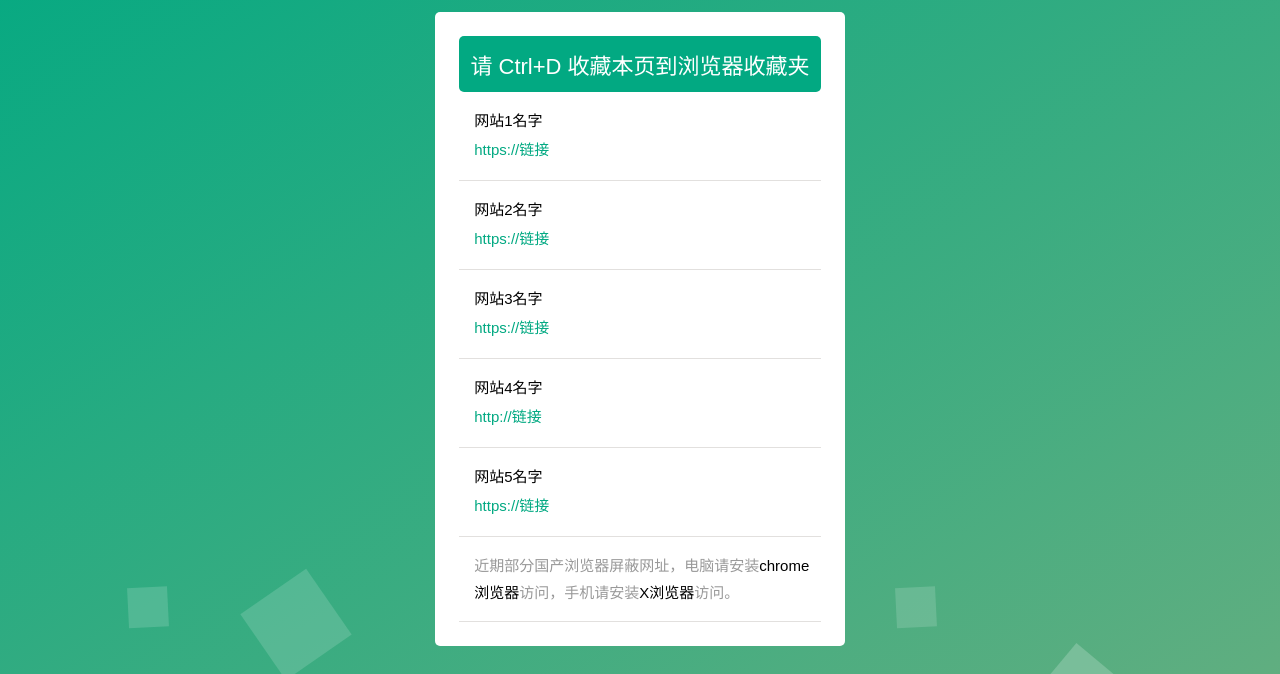
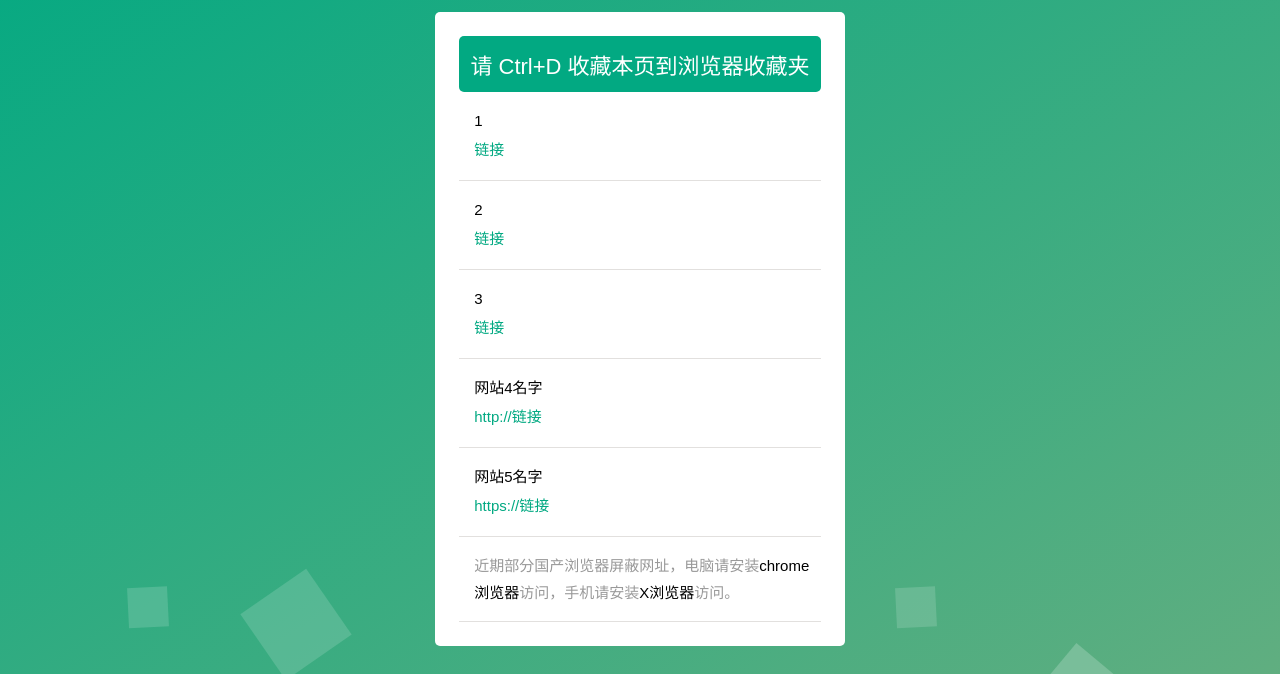
Before and after one commit to web-cn/web-cn.github.io, a plain HTML site: page 1.html in a window 1280 px wide. Shown: the part 126-800 px from the top of the page. Drawn offline with Linux system fonts and the light colour scheme.

Commit message:
Update 1.html

```diff
--- a/1.html
+++ b/1.html
@@ -22,18 +22,18 @@
 							<h2>请 Ctrl+D 收藏本页到浏览器收藏夹</h2>
 							<ul>
 								<li>
-									网站1名字
-									<a href="https://链接" target="_blank"><i>https://链接</i></a>
+									1
+									<a href="https://web-cn.lanzout.com/iekMl0c1huta" target="_blank"><i>链接</i></a>
 
 								</span></span></li>
 								<li>
-									网站2名字
-									<a href="链接" target="_blank"><i>https://链接</i></a>
+									2
+									<a href="https://web-cn.lanzout.com/iRY5q0c1hqvi" target="_blank"><i>链接</i></a>
 
 								</span></span></li>
 								<li>
-									网站3名字
-									<a href="链接" target="_blank"><i>https://链接</i></a>
+									3
+									<a href="https://web-cn.lanzout.com/i6zuy0c1hjsd" target="_blank"><i>链接</i></a>
 
 								</span></span></li>
 								<li>
```
